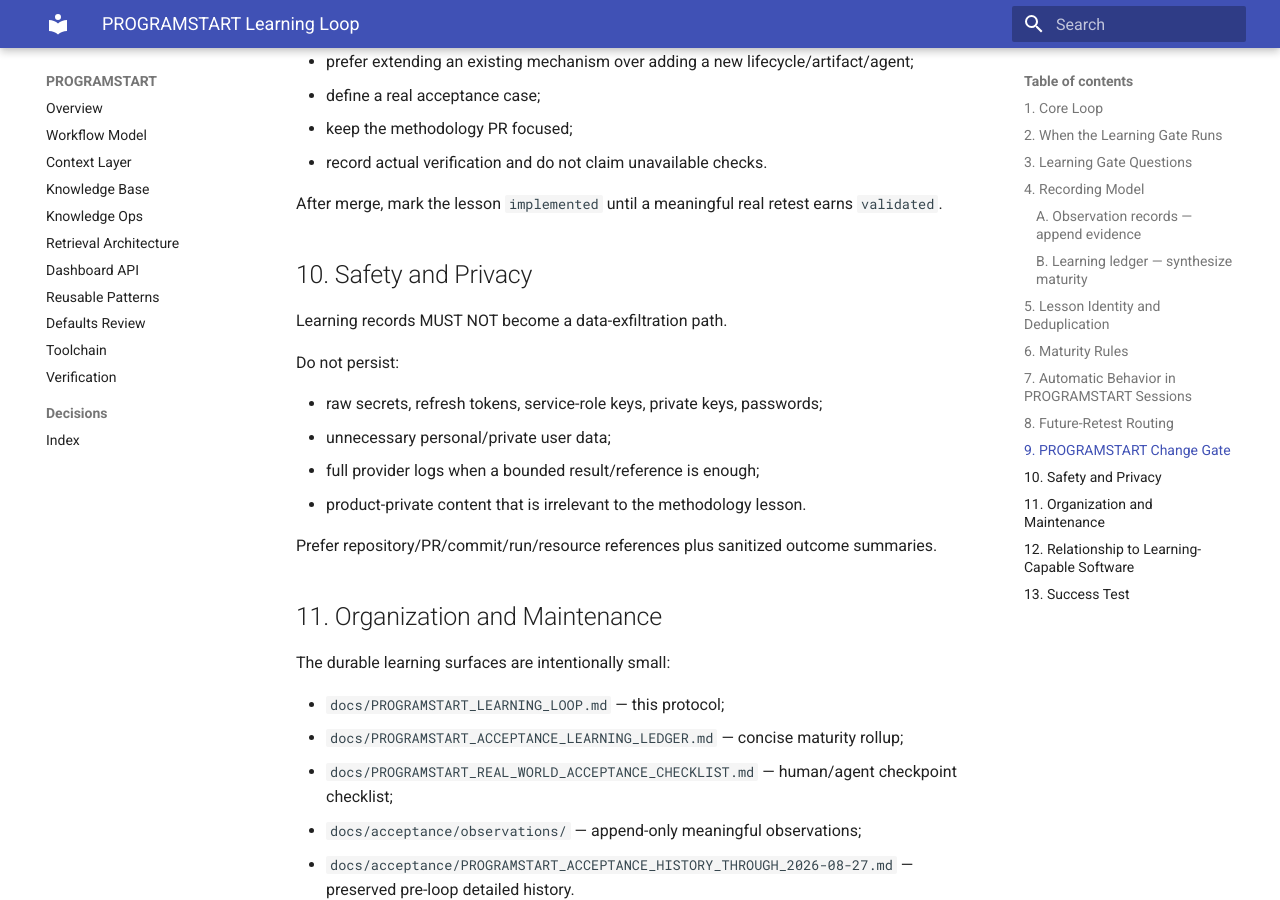
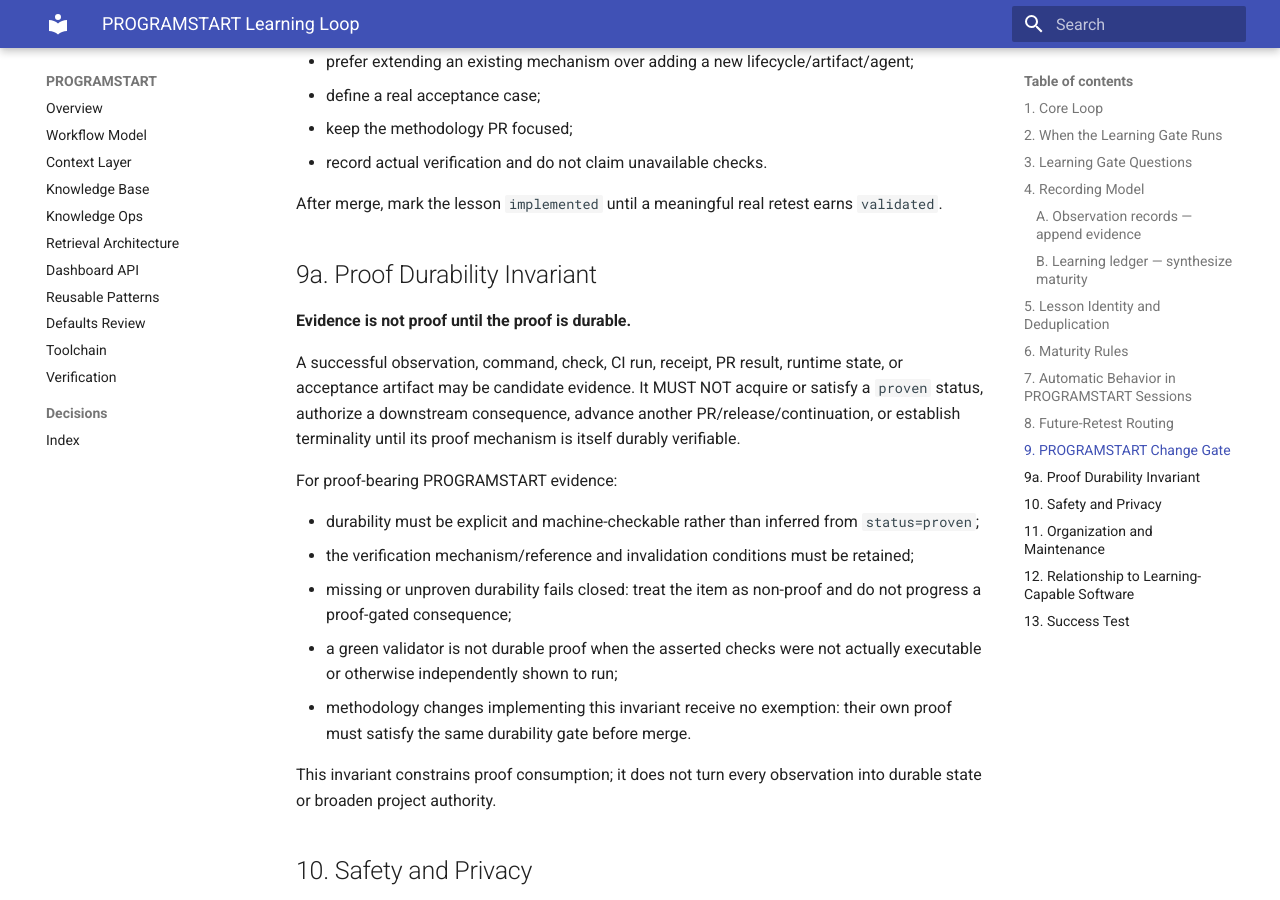
Before and after one commit to GrahamArdent/PROGRAMSTART, an MkDocs documentation site: the page built from docs/PROGRAMSTART_LEARNING_LOOP.md, in a window 1280 px wide and 900 px high, scrolled down 5596 px. Built offline with MkDocs 1.6.1 and Material for MkDocs 9.7.7, drawn with Linux system fonts in a browser that asks for light colours.

Commit message:
docs: make proof durability a PROGRAMSTART invariant

```diff
--- a/docs/PROGRAMSTART_LEARNING_LOOP.md
+++ b/docs/PROGRAMSTART_LEARNING_LOOP.md
@@ -174,6 +174,22 @@
 
 After merge, mark the lesson `implemented` until a meaningful real retest earns `validated`.
 
+## 9a. Proof Durability Invariant
+
+**Evidence is not proof until the proof is durable.**
+
+A successful observation, command, check, CI run, receipt, PR result, runtime state, or acceptance artifact may be candidate evidence. It MUST NOT acquire or satisfy a `proven` status, authorize a downstream consequence, advance another PR/release/continuation, or establish terminality until its proof mechanism is itself durably verifiable.
+
+For proof-bearing PROGRAMSTART evidence:
+
+- durability must be explicit and machine-checkable rather than inferred from `status=proven`;
+- the verification mechanism/reference and invalidation conditions must be retained;
+- missing or unproven durability fails closed: treat the item as non-proof and do not progress a proof-gated consequence;
+- a green validator is not durable proof when the asserted checks were not actually executable or otherwise independently shown to run;
+- methodology changes implementing this invariant receive no exemption: their own proof must satisfy the same durability gate before merge.
+
+This invariant constrains proof consumption; it does not turn every observation into durable state or broaden project authority.
+
 ## 10. Safety and Privacy
 
 Learning records MUST NOT become a data-exfiltration path.
```
